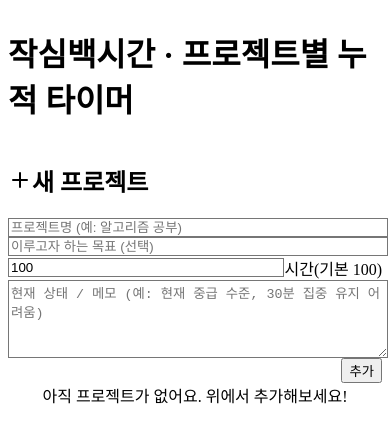
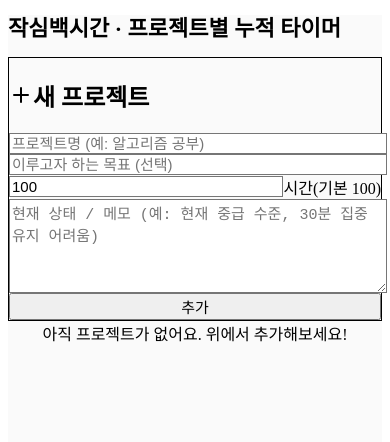
Before and after one commit to jimin020420/jaksim100h, a React (Vite) app: page / in a window 390 px wide. Shown: the top 442 px of the page. Built offline with nearby package versions, Linux system fonts and the light colour scheme.

Commit message:
style: 모바일 최적화(입력/버튼/타이틀/카드 톤다운)

```diff
--- a/src/App.tsx
+++ b/src/App.tsx
@@ -172,14 +172,14 @@ export default function Jaksim100HoursApp() {
   }, [projects, now]);
 
   return (
-    <div className="min-h-screen bg-gray-50 text-gray-900 p-6">
+    <div className="min-h-screen bg-[#FAFAFA] text-gray-900 p-4 sm:p-6 pb-[env(safe-area-inset-bottom)]">
       <div className="max-w-3xl mx-auto">
-        <header className="flex items-center justify-between mb-6">
-          <h1 className="text-2xl md:text-3xl font-bold">작심백시간 · 프로젝트별 누적 타이머</h1>
+        <header className="mb-3 md:mb-5">
+          <h1 className="text-[22px] md:text-3xl font-extrabold tracking-tight leading-[1.25]">작심백시간 · 프로젝트별 누적 타이머</h1>
         </header>
 
         {/* Create Project Card */}
-        <div className="bg-white rounded-2xl shadow p-4 md:p-6 mb-6">
+        <div className="bg-white rounded-2xl shadow-sm border border-gray-100 p-4 md:p-6 mb-5">
           <h2 className="text-lg font-semibold mb-3 flex items-center gap-2"><Plus className="h-5 w-5"/>새 프로젝트</h2>
           <div className="grid md:grid-cols-3 gap-3 mb-3">
             <input
@@ -187,13 +187,13 @@ export default function Jaksim100HoursApp() {
               value={form.name}
               onChange={(e) => setForm((f) => ({ ...f, name: e.target.value }))}
               placeholder="프로젝트명 (예: 알고리즘 공부)"
-              className="w-full rounded-xl border px-3 py-2 focus:outline-none focus:ring-2 focus:ring-indigo-500"
+              className="w-full rounded-xl border border-gray-300 px-3 py-3 text-[15px] placeholder:text-gray-400 shadow-sm focus:outline-none focus:ring-2 focus:ring-indigo-500"
             />
             <input
               value={form.goal}
               onChange={(e) => setForm((f) => ({ ...f, goal: e.target.value }))}
               placeholder="이루고자 하는 목표 (선택)"
-              className="w-full rounded-xl border px-3 py-2 focus:outline-none focus:ring-2 focus:ring-indigo-500"
+              className="w-full rounded-xl border border-gray-300 px-3 py-3 text-[15px] placeholder:text-gray-400 shadow-sm focus:outline-none focus:ring-2 focus:ring-indigo-500"
             />
             <div className="flex items-center gap-2">
               <input
@@ -201,7 +201,7 @@ export default function Jaksim100HoursApp() {
                 min={0}
                 value={form.targetHours}
                 onChange={(e) => setForm((f) => ({ ...f, targetHours: Number(e.target.value) }))}
-                className="w-full rounded-xl border px-3 py-2 focus:outline-none focus:ring-2 focus:ring-indigo-500"
+                className="w-full rounded-xl border border-gray-300 px-3 py-3 text-[15px] placeholder:text-gray-400 shadow-sm focus:outline-none focus:ring-2 focus:ring-indigo-500"
               />
               <span className="text-sm text-gray-600 whitespace-nowrap">시간(기본 100)</span>
             </div>
@@ -209,13 +209,13 @@ export default function Jaksim100HoursApp() {
               value={form.currentStatus}
               onChange={(e) => setForm((f) => ({ ...f, currentStatus: e.target.value }))}
               placeholder="현재 상태 / 메모 (예: 현재 중급 수준, 30분 집중 유지 어려움)"
-              className="md:col-span-3 w-full rounded-xl border px-3 py-2 focus:outline-none focus:ring-2 focus:ring-indigo-500 min-h-[72px]"
+              className="md:col-span-3 w-full rounded-xl border border-gray-300 px-3 py-3 text-[15px] placeholder:text-gray-400 focus:outline-none focus:ring-2 focus:ring-indigo-500 min-h-[88px]"
             />
           </div>
-          <div className="flex justify-end">
+          <div className="flex md:justify-end">
             <button
               onClick={addProject}
-              className="px-4 py-2 rounded-xl bg-indigo-600 text-white font-medium shadow hover:bg-indigo-700 transition"
+              className="w-full md:w-auto h-11 px-4 rounded-xl bg-indigo-600 text-white text-[15px] font-semibold shadow-sm hover:bg-indigo-700 active:scale-[0.99] transition"
             >
               추가
             </button>
@@ -295,14 +295,14 @@ function ProjectCard({
   const remainingMs = Math.max(0, project.targetMs - project.effectiveElapsedMs);
 
   return (
-    <div className="bg-white rounded-2xl shadow p-4 md:p-5">
+    <div className="bg-white rounded-2xl shadow-sm border border-gray-100 p-4 md:p-5">
       {/* Top Row */}
       <div className="flex items-start justify-between gap-3">
         <div className="flex-1 min-w-0">
           {!editing ? (
             <>
               <div className="flex items-center gap-2 mb-1">
-                <h3 className="text-lg font-semibold truncate">{project.name}</h3>
+                <h3 className="text-[16px] font-semibold truncate">{project.name}</h3>
                 <button
                   className="p-1 rounded-lg hover:bg-gray-100"
                   onClick={() => setEditing(true)}
```
